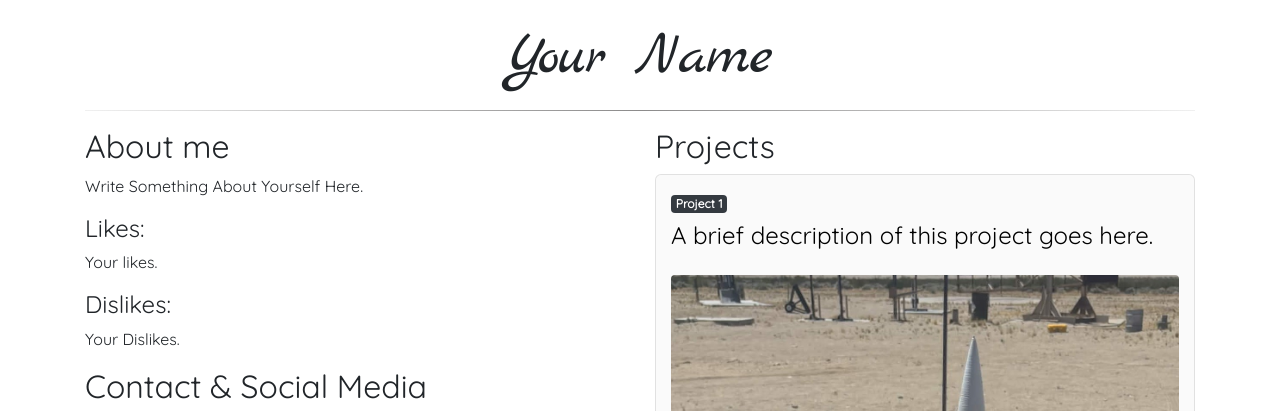
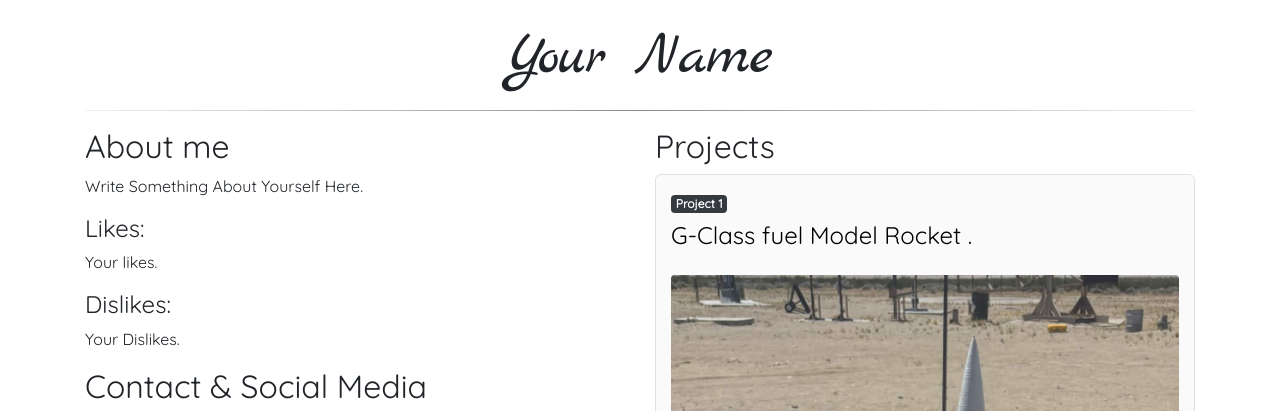
Before and after one commit to rogernieng/Engineering-portfolio, a plain HTML site: page index.html in a window 1280 px wide. Shown: the top 411 px of the page. Drawn offline with nearby package versions, Linux system fonts and the light colour scheme; files that its build step writes are made by us from their sources.

Commit message:
Update index.html

```diff
--- a/index.html
+++ b/index.html
@@ -73,7 +73,7 @@
                 <div class="featured-project">
                     <span class="badge badge-dark">Project 1</span>
                     <h4><a href="projects/project1.html">
-                    <p>A brief description of this project goes here.</p>
+                    <p>G-Class fuel Model Rocket .</p>
                     <img src="images/project1mainpic.jpg" alt="MagazineLayout project screenshot">
                 </div>
 
```
